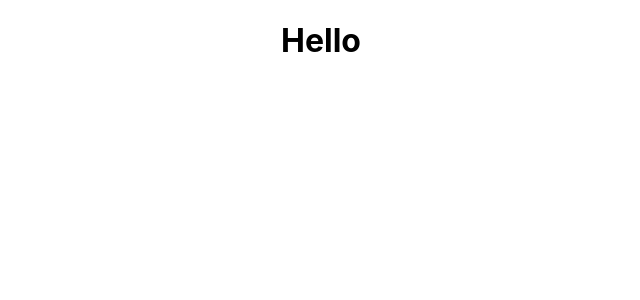
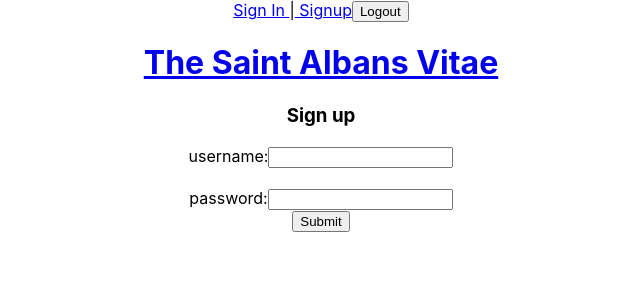
Before and after one commit to ymayers/saintalbansvitae, a React (Create React App) app in the folder vitae/client/: page /signup in a window 1280 px wide. Shown: the top 300 px of the page, without its empty margins (319-959 px from the left). Built offline with nearby package versions, Linux system fonts and the light colour scheme.

Commit message:
front end sign in and out functions are working

```diff
--- a/vitae/client/src/components/App.jsx
+++ b/vitae/client/src/components/App.jsx
@@ -1,60 +1,77 @@
-import React, { Component } from 'react';
-import { withRouter } from 'react-router-dom';
+import React, { Component } from "react";
+import { withRouter } from "react-router-dom";
+import { Route, Link } from "react-router-dom";
 
-import Main from './Main';
+// import Main from "./Main";
+import Header from "./shared/Header"
+import Signin from "./Signin"
+import Signup from "./Signup"
 
-import './App.css';
+import "./App.css";
 
 import {
   loginUser,
   registerUser,
   verifyUser,
-  removeToken
-} from '../services/api-helper';
-
-
+  removeToken,
+} from "../services/api-helper";
 
 class App extends Component {
+  state = {
+      currentUser: null,
 
-  state = {
+  }
 
-    currentUser: null
-}
+  componentDidMount() {
+    this.confirmUser();
+  };
 
+  handleLogin = async (loginData) => {
+    const currentUser = await loginUser(loginData)
+    this.setState({ currentUser })
 
-  // handleLogin = async (loginData) => {
-  //   const currentUser = await loginUser(loginData);
-  //   this.setState({currentUser})
-  // }
+  }
 
-  // handleRegister = async (registerData) => {
-  //   const currentUser = await registerUser(registerData);
-  //   this.setState({currentUser})
-  // }
+  handleRegister = async (registerData) => {
+  const currentUser = await registerUser(registerData)
+  this.setState({currentUser})
+  }
 
   confirmUser = async () => {
-    const currentUser = await verifyUser();
-    this.setState({ currentUser })
+    const currentUser = await verifyUser(); //where did verifyUser comefrom?
+    this.setState({currentUser})
   }
+
   handleLogout = () => {
-    localStorage.clear();
-    this.setState({
-      currentUser: null
-    })
-    removeToken();
-    this.props.history.push('/');
+  localStorage.clear();
+  this.setState({
+    currentUser: null
+  })
+  removeToken();
   }
 
   render() {
     return (
       <div className="App">
+        <Header handleLogout={this.handleLogout}/>
+       <Link to="/"><h1>The Saint Albans Vitae</h1></Link>
+         {/* <Main
+        currentUser={this.state.currentUser}
 
-        <Main
-          // handleRegister={this.handleRegister}
-          // handleLogin={this.handleLogin}
+        />  */}
+          <Route
+          path="/signin"
+          render={() => (
+            <Signin handleLogin={this.handleLogin} />   )}
+        />
+        {/* <Signup handleRegister={this.handleRegister}/> */}
+        <Route
+          path="/signup"
+          render={() => (
+            <Signup handleRegister={this.handleRegister} />   )}
         />
       </div>
-    )
+    );
   }
 }
 
--- a/vitae/client/src/components/Main.jsx
+++ b/vitae/client/src/components/Main.jsx
@@ -1,19 +1,58 @@
-import React, { Component } from 'react'
+import React, { Component } from "react";
+import { Route } from "react-router-dom";
+
+import Signin from "./Sigin";
+import Signup from "./Signup";
 
 class Main extends Component {
-  constructor(props) {
-    super(props)
+  // constructor() {
+  //   super();
 
-    this.state = {
+  //   this.state = {
+  //     posts: [],
+  //     comments: [],
+  //   };
+  // }
 
-    }
-  }
+  // readAllPosts = async () => {
+  //   const posts = await getAllPosts();
+  //   this.setState({ posts });
+  // };
+  // readAllComments = async () => {
+  //   const flavors = await getAllComments();
+  //   this.setState({ foods });
+  // };
 
   render() {
     return (
-      <h1>Hello</h1>
-    )
+      <main>
+
+
+
+        {/* <Route
+          path="/signup"
+          render={() => (
+            <Signup {...props} handleRegister={this.props.handleRegister} />
+            // <Login {...props} />
+          )}
+        /> */}
+        {/* <Route
+          path="/flavors"
+          render={() => (
+            <ShowFlavors flavors={this.state.flavors} />
+            // <Login {...props} />
+          )}
+        />
+        <Route
+          path="/foods"
+          render={() => (
+            <ShowFoods foods={this.state.foods} />
+            // <Login {...props} />
+          )}
+        /> */}
+      </main>
+    );
   }
 }
 
-export default Main
+export default Main;
--- a/vitae/client/src/components/shared/Signin.jsx
+++ b/vitae/client/src/components/Signin.jsx
@@ -1,29 +1,31 @@
 import React, { Component } from 'react'
-import { Link } from 'react-router-dom';
 
-export default class Login extends Component {
+
+class Signin extends Component {
   state = {
     username: '',
-    email: '',
     password: ''
   }
 
   handleChange = (e) => {
     const { name, value } = e.target;
+
     this.setState({
       [name]: value
     });
   }
 
   render() {
-    const { username, email, password } = this.state;
+
+    const { username, password } = this.state;
+
     return (
       <form onSubmit={(e) => {
         e.preventDefault();
         this.props.handleLogin(this.state);
-        this.props.history.push('/');
+        // this.props.history.push('/');
       }}>
-        <h3>Login</h3>
+        <h3>Sign In</h3>
         <label htmlFor="username">username:</label>
         <input
           id="username"
@@ -43,9 +45,11 @@ export default class Login extends Component {
           onChange={this.handleChange}
         />
         <br />
-        <Link to='/register'>register</Link>
+
         <button>Submit</button>
       </form>
     )
   }
 }
+
+export default Signin;
--- /dev/null
+++ b/vitae/client/src/components/Signup.jsx
@@ -0,0 +1,54 @@
+import React, { Component } from 'react'
+
+class Signup extends Component {
+  state = {
+    username: '',
+    password: ''
+  }
+
+  handleChange = (e) => {
+    const { name, value } = e.target;
+
+    this.setState({
+      [name]: value
+    });
+  }
+
+  render() {
+
+    const { username, password } = this.state;
+
+    return (
+      <form onSubmit={(e) => {
+        e.preventDefault();
+        this.props.handleRegister(this.state);
+        this.props.history.push('/');
+      }}>
+        <h3>Sign up</h3>
+        <label htmlFor="username">username:</label>
+        <input
+          id="username"
+          type="text"
+          name="username"
+          value={username}
+          onChange={this.handleRegister}
+        />
+        <br />
+        <br />
+        <label htmlFor="password">password:</label>
+        <input
+          id="password"
+          type="password"
+          name="password"
+          value={password}
+          onChange={this.handleRegister}
+        />
+        <br />
+
+        <button>Submit</button>
+      </form>
+    )
+  }
+}
+
+export default Signup
--- a/vitae/client/src/components/shared/Header.jsx
+++ b/vitae/client/src/components/shared/Header.jsx
@@ -0,0 +1,21 @@
+import React from 'react'
+import { Link } from 'react-router-dom'
+
+function Header(props) {
+  return (
+    <header>
+
+     {/* {props.currentUser ?
+      <React.Fragment>
+          <p>{props.currentUser.username}</p>
+          <button onClick={this.props.handleLogout}>Logout</button>
+        </React.Fragment>   : ( */}
+      <Link to="/signin">Sign In </Link>|
+      <Link to='/signup'> Signup</Link>
+      {/* )} */}
+      <button onClick={props.handleLogout}>Logout</button>
+      </header>
+  )
+}
+
+export default Header
--- a/vitae/client/src/services/api-helper.js
+++ b/vitae/client/src/services/api-helper.js
@@ -1,23 +1,26 @@
 import axios from "axios";
 
-const baseUrl =
-  process.env.NODE_ENV === 'production' ? 'https://stalbansvitae-api.herokuapp.com/' : 'http://localhost:3000';
+// const baseURL = 'http://localhost:3000';
+
+const baseURL = process.env.NODE_ENV === 'production'
+? 'https://stalbansvitae-api.herokuapp.com/'
+: 'http://localhost:3000';
 
 const api = axios.create({
-  baseURL: baseUrl,
+  baseURL: baseURL,
 });
 
 // ================ AUTH ==================
 
 export const loginUser = async (loginData) => {
-  const resp = await api.post("/auth/login", { auth: loginData });
+  const resp = await api.post('/auth/login', { auth: loginData });
   localStorage.setItem("authToken", resp.data.token);
   api.defaults.headers.common.authorization = `Bearer ${resp.data.token}`;
   return resp.data.user;
 };
 
 export const registerUser = async (registerData) => {
-  const resp = await api.post("/users", { user: registerData });
+  const resp = await api.post('/users', { user: registerData });
   localStorage.setItem("authToken", resp.data.token);
   api.defaults.headers.common.authorization = `Bearer ${resp.data.token}`;
   return resp.data.user;
@@ -42,7 +45,7 @@ export const removeToken = () => {
 // ========================================
 
 export const getAllPosts = async () => {
-  const resp = await api.get("/posts");
+  const resp = await api.get(`/posts`);
   return resp.data;
 };
 
```
Also changed, not shown: vitae/client/src/components/shared/Signup.jsx (deleted).
